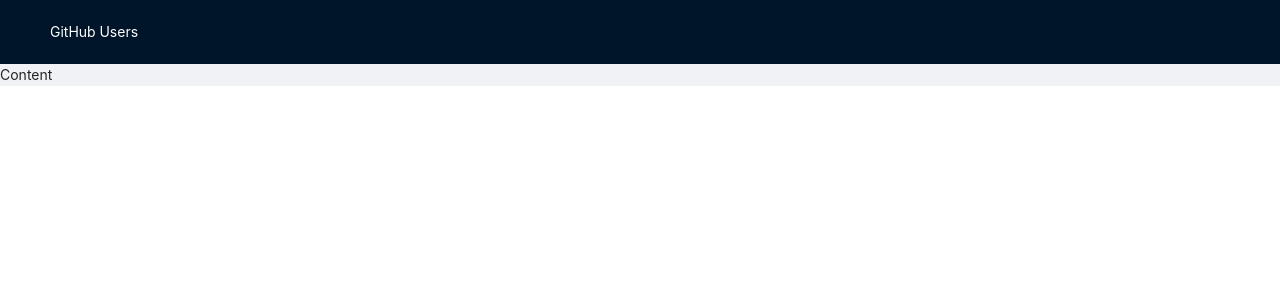
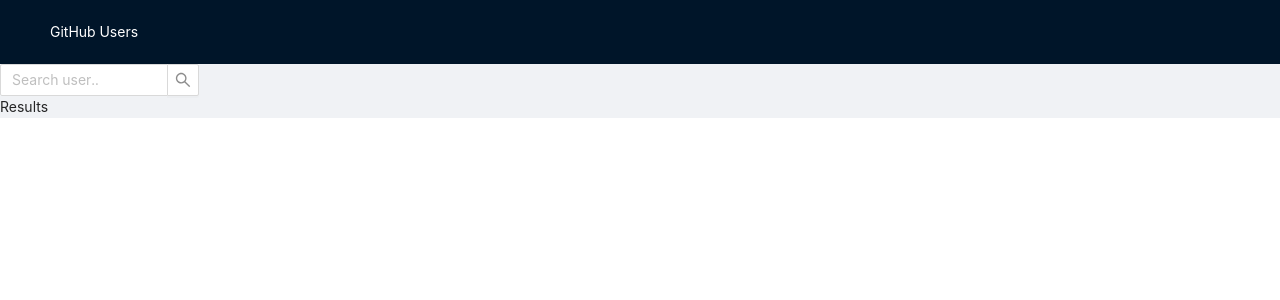
Before and after one commit to antoineGH/react_github, a React (Create React App) app: page / in a window 1280 px wide. Shown: the top 300 px of the page. Built offline with nearby package versions, Linux system fonts and the light colour scheme.

Commit message:
GitHubSearchUser

```diff
--- a/src/App.tsx
+++ b/src/App.tsx
@@ -2,14 +2,14 @@ import React from 'react'
 import './App.css'
 import { Layout } from 'antd'
 import GitHubMenu from './components/gitHubMenu/GitHubMenu'
+import GitHubContent from './components/gitHubContent/GitHubContent'
 
 function App() {
-  const { Content } = Layout
   return (
     <div className="App">
       <Layout>
         <GitHubMenu />
-        <Content>Content</Content>
+        <GitHubContent />
       </Layout>
     </div>
   )
--- /dev/null
+++ b/src/components/gitHubContent/GitHubContent.tsx
@@ -0,0 +1,18 @@
+import { Row, Col, Layout } from 'antd'
+import GitHubSearchUser from '../gitHubSearchUser/GitHubSearchUser'
+
+const GitHubContent = (): JSX.Element => {
+  const { Content } = Layout
+  return (
+    <Content>
+      <Row>
+        <Col span={24}>
+          <GitHubSearchUser />
+        </Col>
+        <Col span={24}>Results</Col>
+      </Row>
+    </Content>
+  )
+}
+
+export default GitHubContent
--- /dev/null
+++ b/src/components/gitHubSearchUser/GitHubSearchUser.tsx
@@ -0,0 +1,31 @@
+import { FormEvent, useState } from 'react'
+import { Input } from 'antd'
+
+const { Search } = Input
+
+const GitHubSearchUser = (): JSX.Element => {
+  const [userInput, setUserInput] = useState('')
+
+  const onSearch = (): void => {
+    console.log('Search')
+  }
+
+  const handleInputChange = (event: FormEvent<HTMLInputElement>): void => {
+    setUserInput(event?.currentTarget.value)
+  }
+
+  return (
+    <>
+      <Search
+        placeholder="Search user.."
+        allowClear
+        onSearch={onSearch}
+        onChange={handleInputChange}
+        value={userInput}
+        style={{ width: 200 }}
+      />
+    </>
+  )
+}
+
+export default GitHubSearchUser
```
